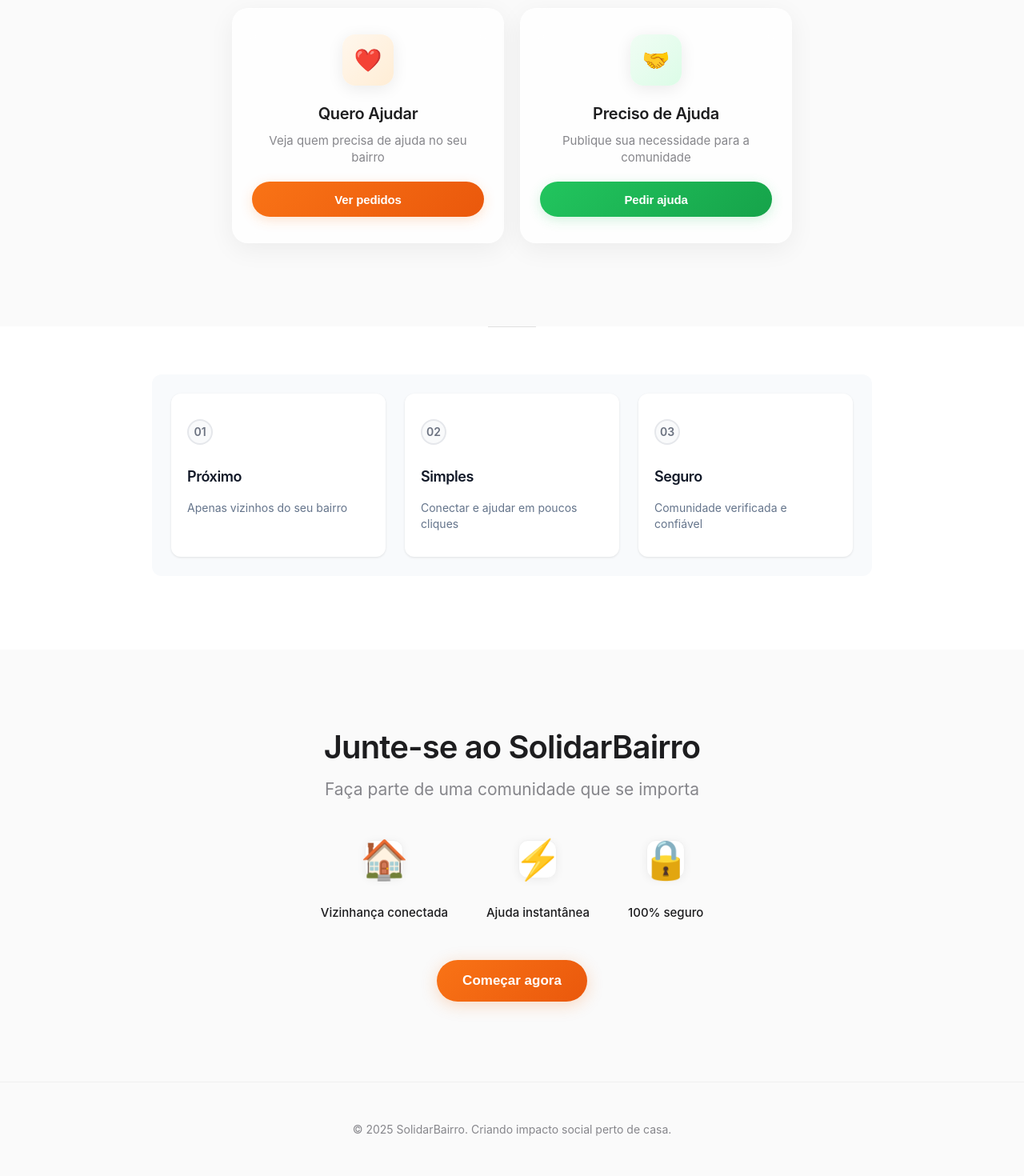
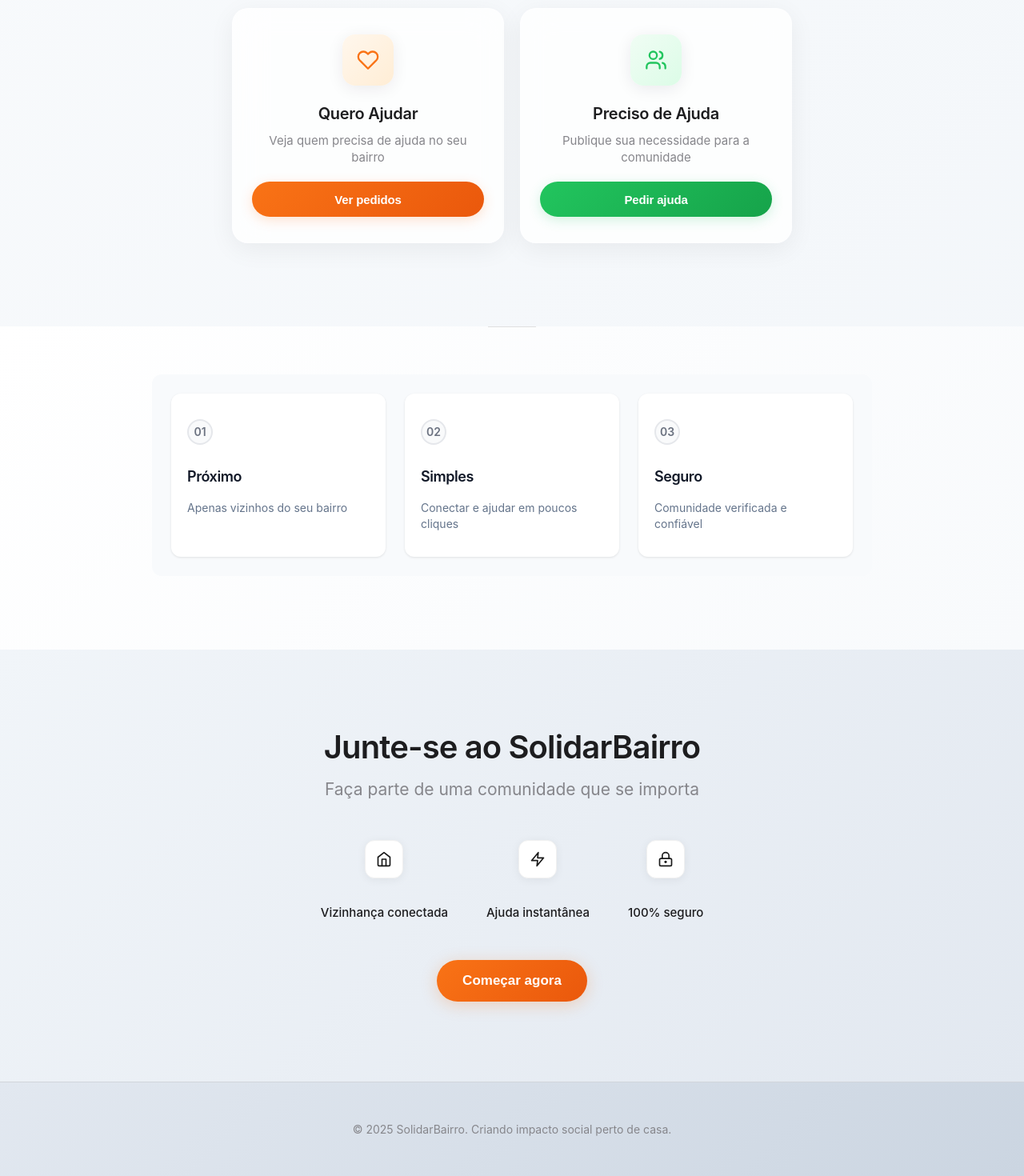
Before and after one commit to PabloAlexF/Solidar-bairro, a React (Create React App) app: page / in a window 1280 px wide. Shown: the part 292-1762 px from the top of the page at 80% size. Built offline with nearby package versions, Linux system fonts and the light colour scheme.

Commit message:
alterando alguns emojis

```diff
--- a/src/pages/Home.js
+++ b/src/pages/Home.js
@@ -42,7 +42,9 @@
             <div className="options-grid">
               <div className="option-card" onClick={() => handleCardClick('/quero-ajudar')}>
                 <div className="option-icon primary">
-                  ❤️
+                  <svg width="28" height="28" viewBox="0 0 24 24" fill="none" stroke="currentColor" strokeWidth="2" strokeLinecap="round" strokeLinejoin="round">
+                    <path d="M20.84 4.61a5.5 5.5 0 0 0-7.78 0L12 5.67l-1.06-1.06a5.5 5.5 0 0 0-7.78 7.78l1.06 1.06L12 21.23l7.78-7.78 1.06-1.06a5.5 5.5 0 0 0 0-7.78z"></path>
+                  </svg>
                 </div>
                 <h2 className="option-title">Quero Ajudar</h2>
                 <p className="option-description">
@@ -55,7 +57,12 @@
 
               <div className="option-card" onClick={() => handleCardClick('/preciso-de-ajuda')}>
                 <div className="option-icon secondary">
-                  🤝
+                  <svg width="28" height="28" viewBox="0 0 24 24" fill="none" stroke="currentColor" strokeWidth="2" strokeLinecap="round" strokeLinejoin="round">
+                    <path d="M16 21v-2a4 4 0 0 0-4-4H6a4 4 0 0 0-4 4v2"></path>
+                    <circle cx="9" cy="7" r="4"></circle>
+                    <path d="M22 21v-2a4 4 0 0 0-3-3.87"></path>
+                    <path d="M16 3.13a4 4 0 0 1 0 7.75"></path>
+                  </svg>
                 </div>
                 <h2 className="option-title">Preciso de Ajuda</h2>
                 <p className="option-description">
@@ -104,15 +111,30 @@
 
               <div className="join-features">
                 <div className="feature">
-                  <div className="feature-icon">🏠</div>
+                  <div className="feature-icon">
+                    <svg width="20" height="20" viewBox="0 0 24 24" fill="none" stroke="currentColor" strokeWidth="2" strokeLinecap="round" strokeLinejoin="round">
+                      <path d="M3 9l9-7 9 7v11a2 2 0 0 1-2 2H5a2 2 0 0 1-2-2z"></path>
+                      <polyline points="9,22 9,12 15,12 15,22"></polyline>
+                    </svg>
+                  </div>
                   <span>Vizinhança conectada</span>
                 </div>
                 <div className="feature">
-                  <div className="feature-icon">⚡</div>
+                  <div className="feature-icon">
+                    <svg width="20" height="20" viewBox="0 0 24 24" fill="none" stroke="currentColor" strokeWidth="2" strokeLinecap="round" strokeLinejoin="round">
+                      <polygon points="13,2 3,14 12,14 11,22 21,10 12,10 13,2"></polygon>
+                    </svg>
+                  </div>
                   <span>Ajuda instantânea</span>
                 </div>
                 <div className="feature">
-                  <div className="feature-icon">🔒</div>
+                  <div className="feature-icon">
+                    <svg width="20" height="20" viewBox="0 0 24 24" fill="none" stroke="currentColor" strokeWidth="2" strokeLinecap="round" strokeLinejoin="round">
+                      <rect x="3" y="11" width="18" height="11" rx="2" ry="2"></rect>
+                      <circle cx="12" cy="16" r="1"></circle>
+                      <path d="M7 11V7a5 5 0 0 1 10 0v4"></path>
+                    </svg>
+                  </div>
                   <span>100% seguro</span>
                 </div>
               </div>
--- a/src/styles/pages/Home.css
+++ b/src/styles/pages/Home.css
@@ -1,6 +1,6 @@
 .home {
   min-height: 100vh;
-  background: #fafafa;
+  background: linear-gradient(135deg, #f8fafc 0%, #f1f5f9 100%);
   padding-top: 64px;
 }
 
@@ -204,7 +204,7 @@
 }
 
 .info-section {
-  background: white;
+  background: linear-gradient(135deg, #ffffff 0%, #f8fafc 100%);
   padding: 60px 0;
   margin-top: 40px;
   position: relative;
@@ -302,7 +302,7 @@
 
 /* Join Section - Clean Minimalist Style */
 .join-section {
-  background: #fafafa;
+  background: linear-gradient(135deg, #f1f5f9 0%, #e2e8f0 100%);
   padding: 100px 0;
   text-align: center;
   position: relative;
@@ -397,10 +397,10 @@
 }
 
 .home-footer {
-  background: #fafafa;
+  background: linear-gradient(135deg, #e2e8f0 0%, #cbd5e1 100%);
   padding: 48px 0;
   text-align: center;
-  border-top: 1px solid #f0f0f0;
+  border-top: 1px solid #d1d5db;
 }
 
 .home-footer p {
```
